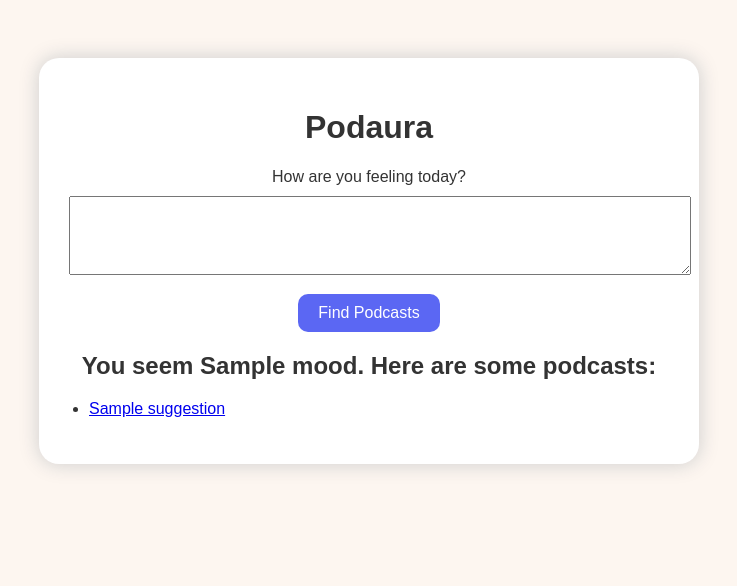
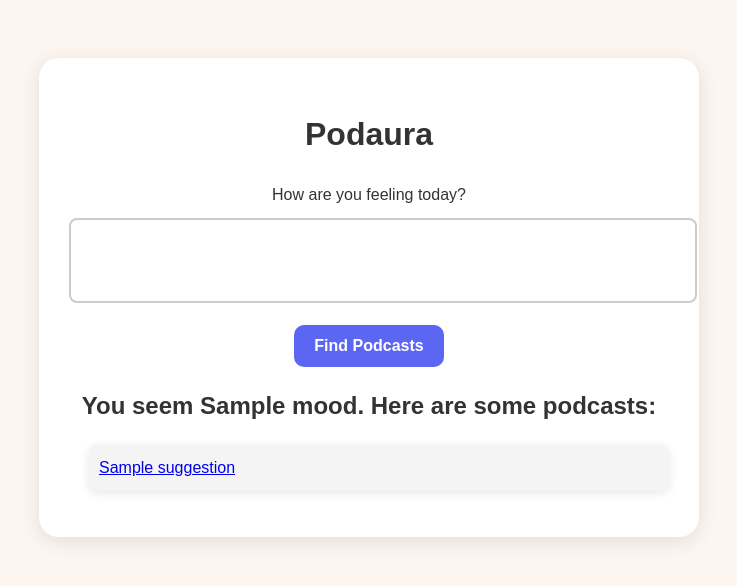
Before and after one commit to Rutad2/Podaura, a Flask app: template podaura/templates/index.html in a window 1280 px wide. Shown: the top 586 px of the page, without its empty margins (271-1008 px from the left). Run offline with Flask 3, Linux system fonts and the light colour scheme; the template is opened without the code that fills it: most values are stand-ins (such as "Sample title", 1, 10 or a date in 2020).

Commit message:
Update style.css

```diff
--- a/podaura/static/style.css
+++ b/podaura/static/style.css
@@ -1,9 +1,10 @@
 body {
-    font-family: Arial, sans-serif;
+    font-family: 'Poppins', sans-serif;
     background-color: #fdf6f0;
     color: #333;
     text-align: center;
     padding: 50px;
+    line-height: 1.6;
 }
 
 .container {
@@ -12,27 +13,68 @@ body {
     background: #fff;
     padding: 30px;
     border-radius: 20px;
-    box-shadow: 0px 0px 20px #ccc;
+    box-shadow: 0px 4px 20px rgba(0, 0, 0, 0.1);
+    transition: transform 0.3s ease-in-out;
+}
+
+.container:hover {
+    transform: scale(1.02);
 }
 
 textarea {
     width: 100%;
-    padding: 10px;
+    padding: 12px;
     margin-top: 10px;
     font-size: 16px;
+    border: 2px solid #ccc;
+    border-radius: 8px;
+    resize: none;
+    transition: border 0.3s;
+}
+
+textarea:focus {
+    border-color: #5b67f3;
+    outline: none;
 }
 
 button {
     margin-top: 15px;
-    padding: 10px 20px;
+    padding: 12px 20px;
     font-size: 16px;
+    font-weight: bold;
     background-color: #5b67f3;
     color: white;
     border: none;
     border-radius: 10px;
+    cursor: pointer;
+    transition: background 0.3s, transform 0.2s;
+}
+
+button:hover {
+    background-color: #4a57d4;
+    transform: scale(1.05);
+}
+
+button:active {
+    transform: scale(0.98);
 }
 
 ul {
     text-align: left;
     padding-left: 20px;
+    margin-top: 15px;
+    list-style: none;
 }
+
+ul li {
+    background: #f4f4f4;
+    padding: 10px;
+    margin: 8px 0;
+    border-radius: 8px;
+    box-shadow: 0px 2px 10px rgba(0, 0, 0, 0.1);
+    transition: transform 0.2s;
+}
+
+ul li:hover {
+    transform: translateX(5px);
+}
```
